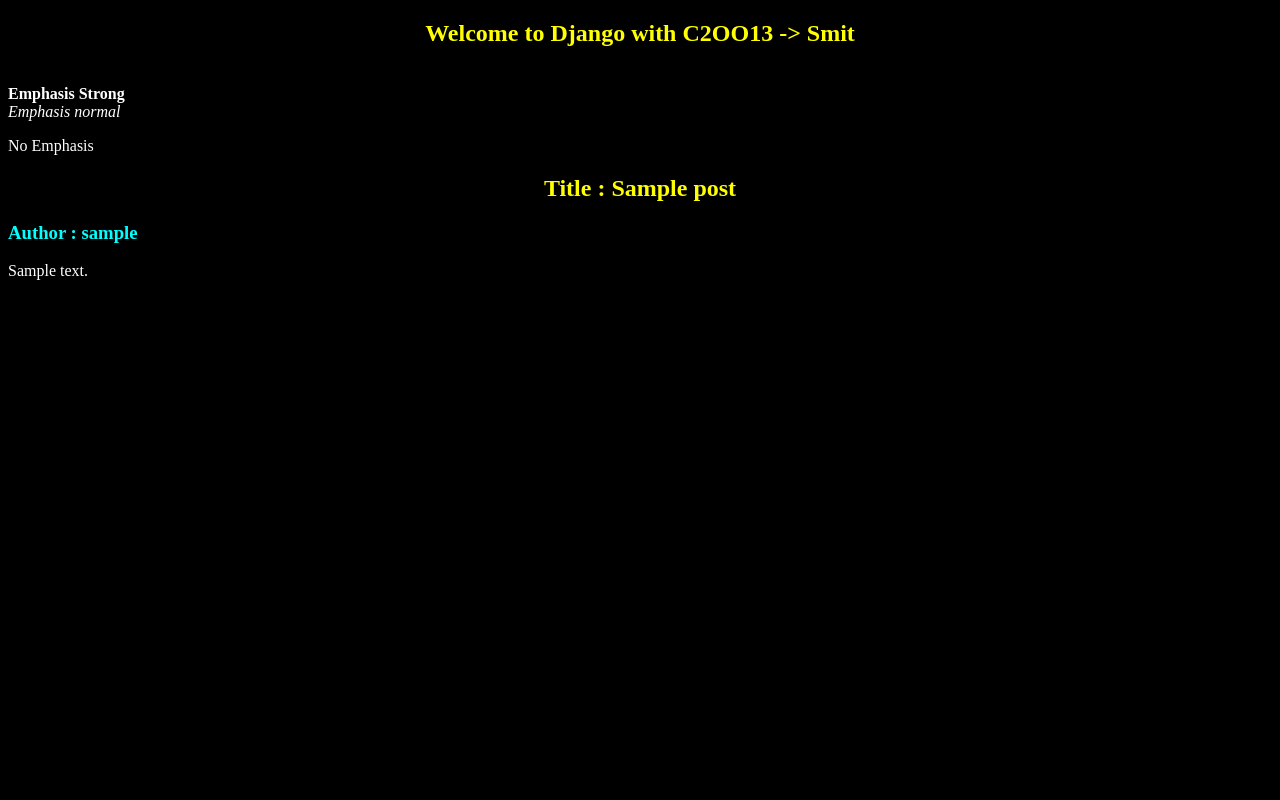
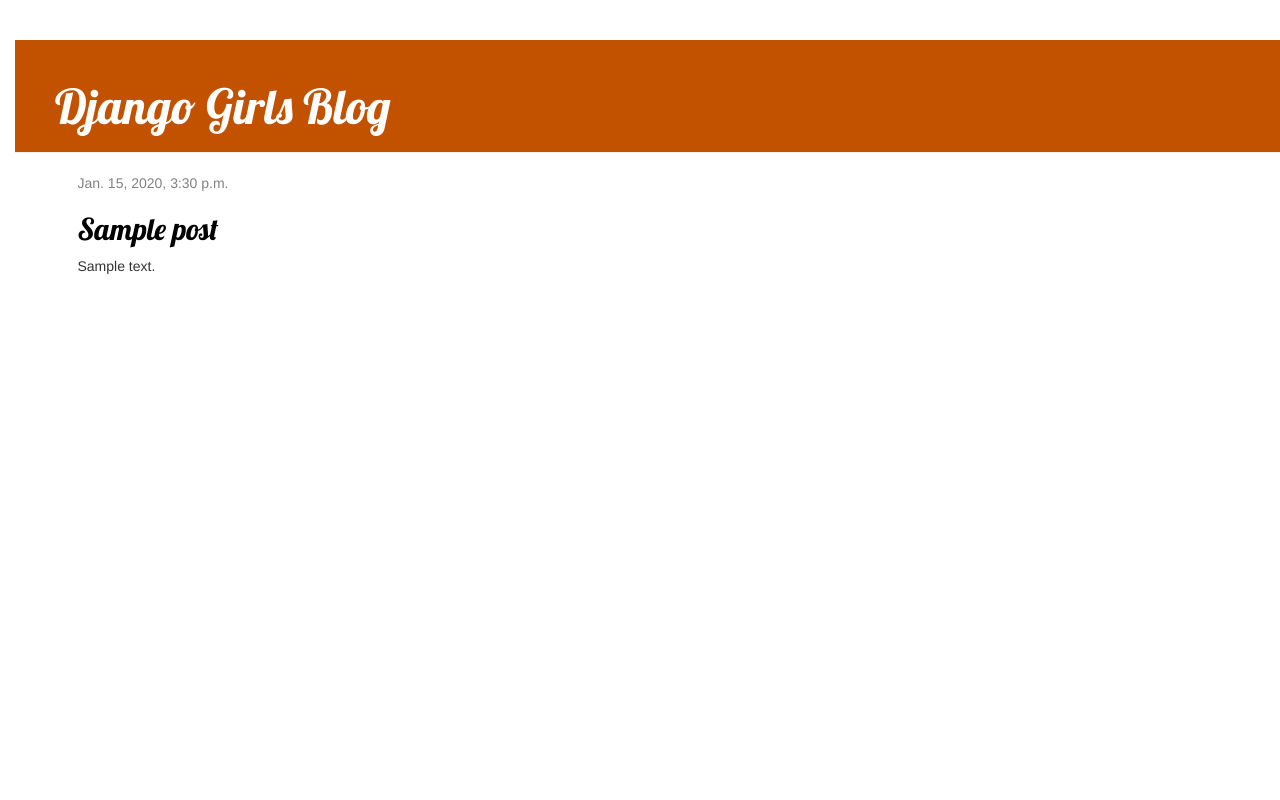
Before and after one commit to C2OO13/myBlog, a Django app: page / in a window 1280 px wide. Run offline with Django 3.2, Linux system fonts and the light colour scheme; tables that the repository leaves empty hold one stand-in row (values such as "Sample post"); some libraries are stand-ins or nearby versions.

Commit message:
Final touches

```diff
--- /dev/null
+++ b/blog/templates/blog/base.html
@@ -0,0 +1,79 @@
+{% load static %}
+<html>
+    <head>
+        <title>Django Girls blog</title><style>
+            h1 a, h2 a {
+                color: #C25100;
+                font-family: 'Lobster';
+            }
+            body {
+                padding-left: 15px;
+                }
+            .page-header {
+                background-color: #C25100;
+                margin-top: 0;
+                padding: 20px 20px 20px 40px;
+            }
+
+            .page-header h1, .page-header h1 a, .page-header h1 a:visited, .page-header h1 a:active {
+                color: #ffffff;
+                font-size: 36pt;
+                text-decoration: none;
+            }
+
+            .content {
+                margin-left: 40px;
+            }
+
+            h1, h2, h3, h4 {
+                font-family: 'Lobster', cursive;
+            }
+
+            .date {
+                color: #828282;
+            }
+
+            .save {
+                float: right;
+            }
+
+            .post-form textarea, .post-form input {
+                width: 100%;
+            }
+
+            .top-menu, .top-menu:hover, .top-menu:visited {
+                color: #ffffff;
+                float: right;
+                font-size: 26pt;
+                margin-right: 20px;
+            }
+
+            .post {
+                margin-bottom: 70px;
+            }
+
+            .post h2 a, .post h2 a:visited {
+                color: #000000;
+            }
+        </style>
+
+        <link rel="stylesheet" href="//maxcdn.bootstrapcdn.com/bootstrap/3.2.0/css/bootstrap.min.css">
+        <link rel="stylesheet" href="//maxcdn.bootstrapcdn.com/bootstrap/3.2.0/css/bootstrap-theme.min.css">
+        <link href='//fonts.googleapis.com/css?family=Lobster&subset=latin,latin-ext' rel='stylesheet' type='text/css'>
+        <link rel="stylesheet" href="{% static 'css/blog.css' %}">
+    </head>
+    <body>
+        <div class="page-header">
+            <h1><a href="/">Django Girls Blog</a></h1>
+        </div>
+
+        <div class="content container">
+            <div class="row">
+                <div class="col-md-8">
+                {% block content %}
+                {% endblock %}
+                </div>
+            </div>
+        </div>
+    </body>
+</html>
--- a/blog/templates/blog/post_list.html
+++ b/blog/templates/blog/post_list.html
@@ -1,47 +1,13 @@
-<!DOCTYPE html>
-<html lang="en">
-<head>
-    <style>
-        body{
-            background-color: black;
-        }
-        h2{
-            color:yellow;
-            text-align:center;
-            font-family:ALGERIAN;
-        }
-        h3{
-            color:cyan;
-        }
-        p{
-            color:white;
-        }
-        strong{
-            color:white;
-        }
-        em{
-            color:white;
-        }
-    </style>
-    <meta charset="UTF-8">
-    <title>Smit's Blog</title>
-</head>
-<body>
-    {% block content %}
-    <h2>Welcome to Django with C2OO13 -> {{name}}</h2>
-    <br>
-    <strong>Emphasis Strong</strong>
-    <br>
-    <em>Emphasis normal</em>
-    <br>
-    <p>No Emphasis</p>
-    {%for post in posts%}
-    <div>
-        <h2>Title : {{post.title}}</h2>
-        <h3>Author : {{post.author}}</h3>
-        <p>{{post.text|linebreaksbr}}</p>
-    </div>
+{% extends 'blog/base.html' %}
+
+{% block content %}
+    {% for post in posts %}
+        <div class="post">
+            <div class="date">
+                {{ post.published_date }}
+            </div>
+            <h2><a href="{% url 'post_detail' pk=post.pk %}">{{ post.title }}</a></h2>
+            <p>{{ post.text|linebreaksbr }}</p>
+        </div>
     {% endfor %}
-    {% endblock %}
-</body>
-</html>
+{% endblock %}
--- a/blog/urls.py
+++ b/blog/urls.py
@@ -3,4 +3,5 @@ from . import views
 
 urlpatterns = [
     path('', views.post_list, name='post_list'),
+    path('post/<int:pk>/', views.post_detail, name='post_detail'),
 ]
--- a/blog/views.py
+++ b/blog/views.py
@@ -1,4 +1,4 @@
-from django.shortcuts import render
+from django.shortcuts import render, get_object_or_404
 from django.utils import timezone
 from .models import Post
 
@@ -7,3 +7,8 @@ from .models import Post
 def post_list(request):
     posts = Post.objects.filter(created_date__lte=timezone.now()).order_by("author")
     return render(request, 'blog/post_list.html', {'name': 'Smit', 'posts': posts})
+
+
+def post_detail(request, pk):
+    post = get_object_or_404(Post, pk=pk)
+    return render(request, "blog/post_detail.html", {'post': post})
```
Also changed, not shown: blog/templates/blog/post_detail.html (added, +13 -0 lines), blog/css/__init__.py (added), blog/css/blog/__init__.py (added), blog/css/blog/blog.css (added), blog/migrations/0001_initial.py.
